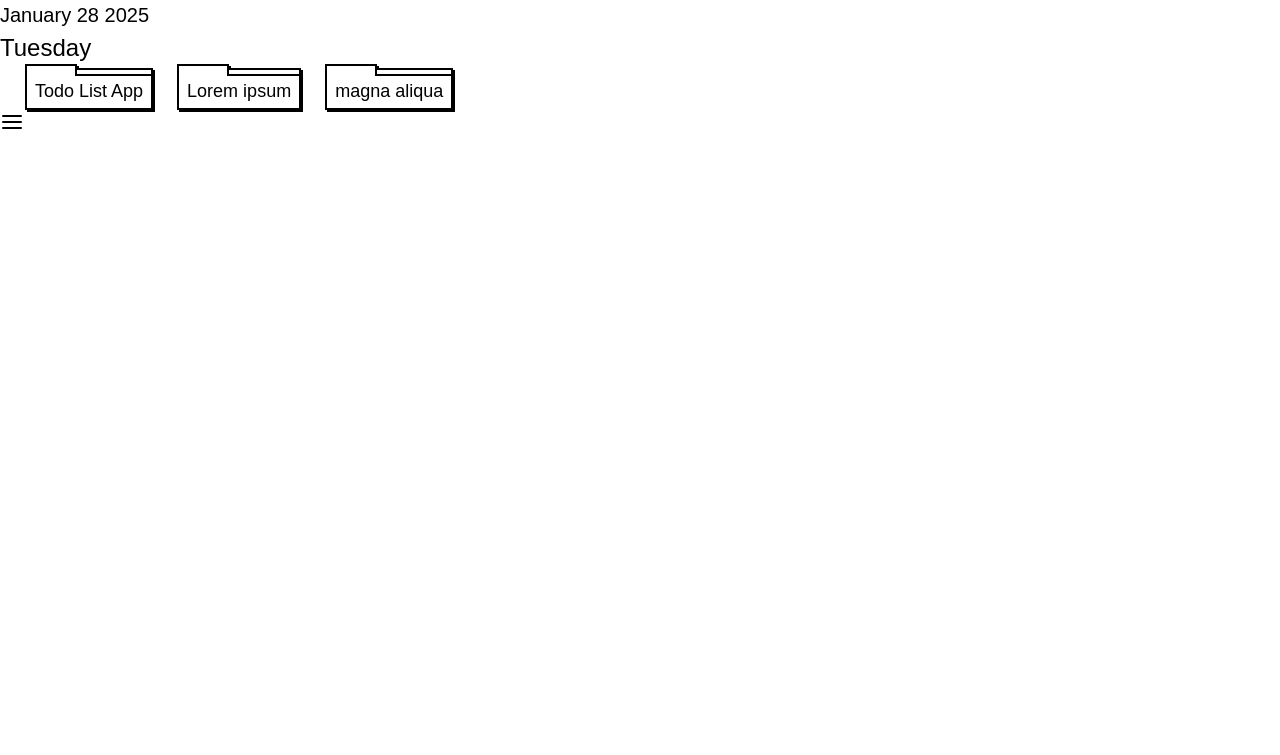
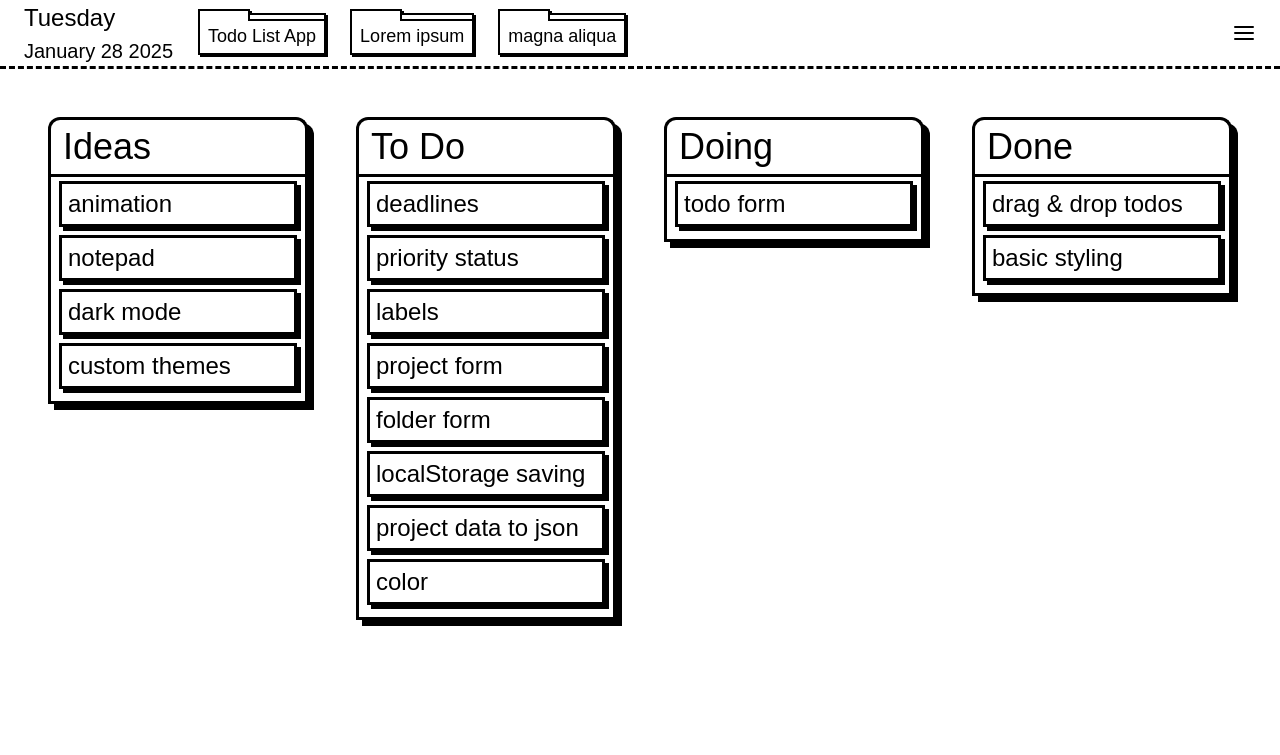
Before and after one commit to scojr/todo-list, a website built with webpack: page src/template.html in a window 1280 px wide. Built offline with nearby package versions, Linux system fonts and the light colour scheme.

Commit message:
Style refactored display

```diff
--- a/src/display.js
+++ b/src/display.js
@@ -4,7 +4,24 @@ import { getCurrentDate } from "./date.js";
 // import chevron from "./icons/chevron-down.svg";
 // import dragHorizontal from "./icons/drag-horizontal.svg";
 
-// Sidebar //
+function makeCard(object) {
+  const container = dom.make("div");
+  container.classList.add(object.constructor.name.toLowerCase());
+  const header = dom.make("div");
+  header.classList.add(`${object.constructor.name.toLowerCase()}-header`);
+  const title = dom.make("h2", object.title);
+  header.appendChild(title);
+  container.appendChild(header);
+  return container;
+}
+
+function clearInterface() {
+  while (dom.container.lastElementChild) {
+    dom.container.removeChild(dom.container.lastElementChild);
+  }
+}
+
+// Header //
 
 export function displayHeader() {
   const projects = controller.getProjects();
@@ -17,52 +34,23 @@ export function displayHeader() {
     dom.headerDate.textContent = `${getCurrentDate.month()} ${getCurrentDate.day()} ${getCurrentDate.year()}`;
   }
 }
-// // Container //
 
-// export function refreshContainer() {
-//   clearInterface();
-//   displayFoldersOf(getActiveProject());
-// }
+// Container //
+displayTablesOf(controller.getProjectByIndex(0))
 
-// export function displayFoldersOf(project) {
-//   const activeProject = getActiveProject();
-//   for (const folder of activeProject.folders) {
-//     const card = dom.make("div");
-//     card.classList.add("folder-container");
-//     const cardFolders = dom.make("div");
-//     cardFolders.classList.add("folder");
-//     cardFolders.classList.add("footer-toggle");
-//     cardFolders.setAttribute("data-index", activeProject.folders.indexOf(folder));
-//     const folderHeader = dom.make("div")
-//     folderHeader.classList.add("folder-header");
-//     const cardTitle = dom.make("h1", folder.name);
-//     const folderButtons = dom.make("div");
-//     const folderButtonArrow = dom.make("button");
-//     const img = dom.make("img");
-//     img.src = chevron;
-//     folderButtonArrow.addEventListener("click", () => {
-//       if (cardFolders.classList.contains("footer-toggle")) {
-//         cardFolders.classList.remove("footer-toggle");
-//         img.style.setProperty("transform", "rotate(180deg)");
-//       } else {
-//         img.style.setProperty("transform", "rotate(0deg)");
-//         cardFolders.classList.add("footer-toggle");
-//       }
-//     });
-//     folderButtonArrow.appendChild(img);
-//     folderButtons.append(folderButtonArrow);
-//     folderHeader.append(cardTitle, folderButtons)
-//     displayTodosOf(folder, cardFolders);
-//     card.append(folderHeader, cardFolders);
-//     dom.container.appendChild(card);
-//   }
-// }
+function displayTablesOf(project) {
+  for (const table of project.children) {
+    const tableContainer = makeCard(table);
+    const taskContainer = dom.make("div");
+    taskContainer.classList.add("task-container")
+    for (const task of table.children) {
+      taskContainer.appendChild(makeCard(task))
+    }
+    tableContainer.appendChild(taskContainer);
+    dom.container.appendChild(tableContainer);
+  };
+}
 
-// function clearInterface() {
-//   while (dom.container.lastElementChild) {
-//     dom.container.removeChild(dom.container.lastElementChild);
-//   }
-// }
 // // Todos //
 
 // function displayTodosOf(folderTodos, domElement) {
--- a/src/style.css
+++ b/src/style.css
@@ -93,7 +93,11 @@ h3 {
   font-size: 1rem;
 }
 
-.sidebar {
+button:hover {
+  cursor: pointer;
+}
+
+.header-container {
   position: relative;
   display: flex;
   justify-content: space-between;
@@ -104,20 +108,6 @@ h3 {
   background-color: var(--sidebar);
 }
 
-.sidebar-header {
-  margin-right: 48px;
-}
-
-.sidebar h2 {
-  font-size: 1rem;
-  font-weight: bold;
-  margin-top: -8px;
-}
-
-.sidebar h3 {
-  font-size: 1.2rem;
-}
-
 .sidebar-add-task {
   border-radius: 5px;
   padding: 3px 0px;
@@ -125,7 +115,7 @@ h3 {
 }
 
 
-.sidebar-buttons {
+.header.buttons {
   display: flex;
   justify-content: end;
 }
@@ -192,12 +182,6 @@ h3 {
   cursor: pointer;
 }
 
-
-
-button {
-  cursor: pointer;
-}
-
 .container {
   display: grid;
   flex-grow: 1;
@@ -206,7 +190,7 @@ button {
   margin: 48px 48px;
 }
 
-.folder {
+.task-container {
   width: 100%;
   background-color: var(--alpha);
   border: 3px solid black;
@@ -218,7 +202,7 @@ button {
 }
 
 
-.folder-header {
+.table-header {
   display: flex;
   justify-content: space-between;
   align-items: center;
@@ -231,12 +215,12 @@ button {
   border-radius: 12px 12px 0px 0px;
 }
 
-.folder-header>h1 {
-  font-size: 2rem;
+.table-header>h2 {
+  font-size: 1.8rem;
 }
 
 
-.todo-container {
+.task {
   margin-bottom: 8px;
   position: relative;
 }
@@ -259,7 +243,7 @@ button {
   padding: 12px;
 }
 
-.todo-box {
+.task {
   position: relative;
   font-size: 1.2rem;
   padding: 2px 6px;
@@ -269,7 +253,7 @@ button {
   background-color: white;
 }
 
-.todo-box:hover {
+.task:hover {
   cursor: grab;
 
   +img {
--- a/src/template.html
+++ b/src/template.html
@@ -8,10 +8,10 @@
 </head>
 
 <body>
-  <div class="header">
+  <div class="header-container">
     <div class="header date-container">
+      <h2 class="header day"></h2>
       <h3 class="header date"></h3>
-      <h2 class="header day"></h2>
     </div>
     <ul class="project-list"></ul>
     <div class="header buttons">
```
